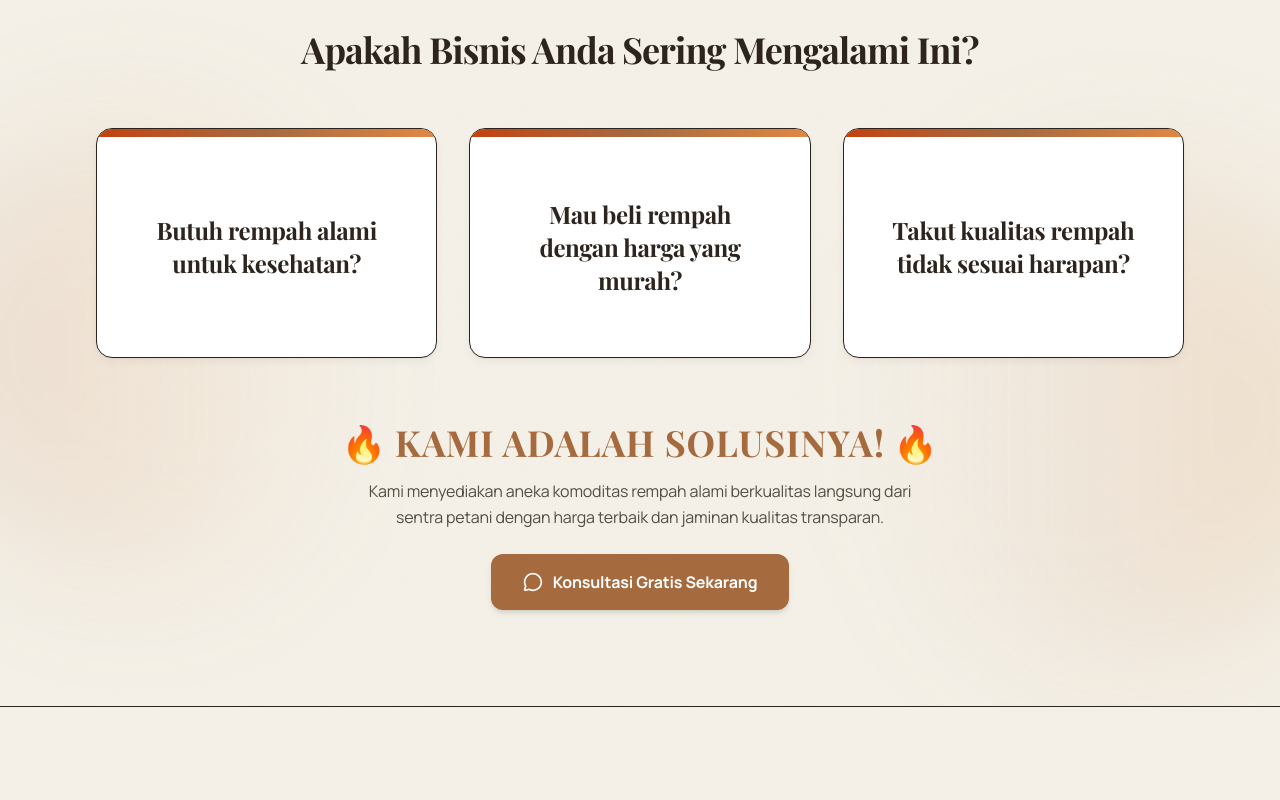
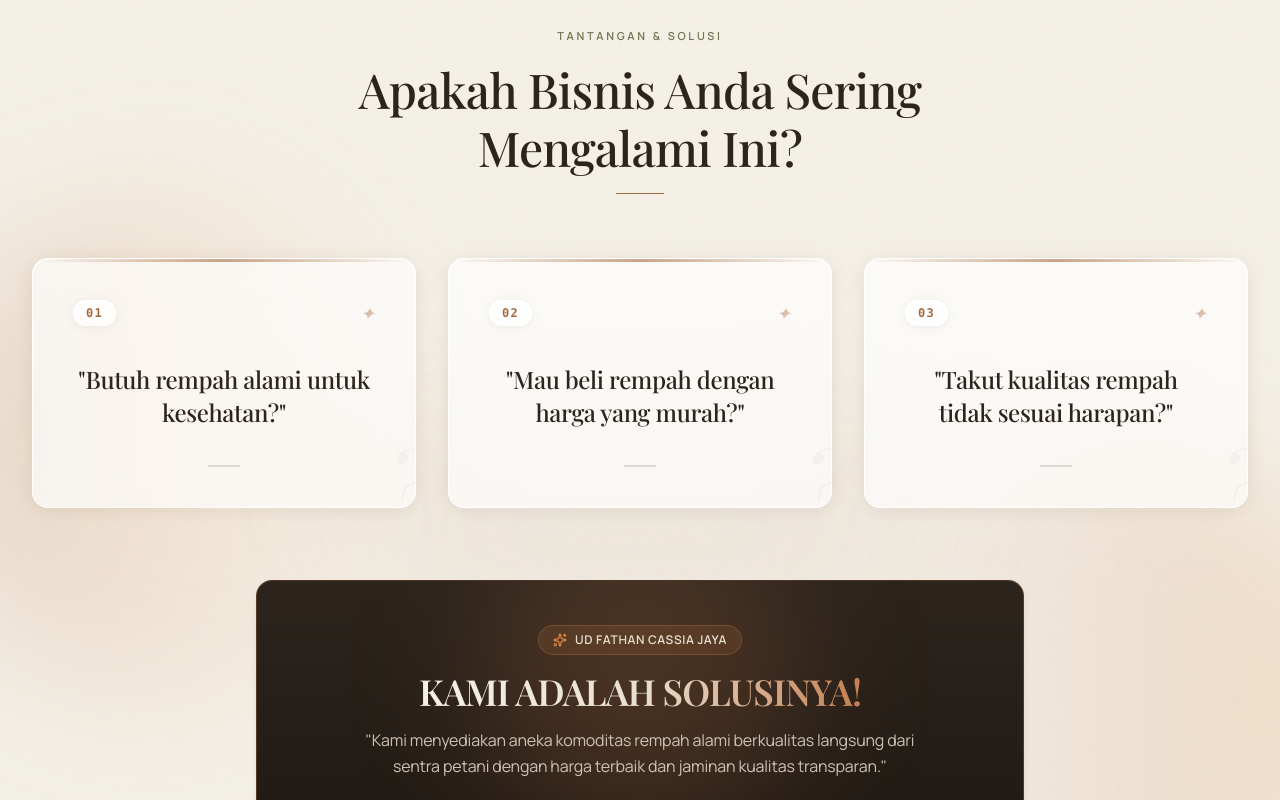
Before and after one commit to MFarisAdithya/fathan-cassia-jaya, a React (Vite) app: page / in a window 1280 px wide. Shown: the part 880-1680 px from the top of the page. Built offline with nearby package versions, Linux system fonts and the light colour scheme; a web font is replaced by a local one.

Commit message:
style(ui): elevate ProblemSection with aesthetic glassmorphism, editorial typography, and ambient warm spice glow

```diff
--- a/src/components/ProblemSection.jsx
+++ b/src/components/ProblemSection.jsx
@@ -1,7 +1,7 @@
 import React from 'react';
 import { getWhatsAppUrl, TRANSLATIONS } from '../config/siteConfig';
 import { useApp } from '../context/AppContext';
-import { MessageCircle } from 'lucide-react';
+import { MessageCircle, Sparkles, ArrowRight } from 'lucide-react';
 
 export default function ProblemSection() {
   const { lang } = useApp();
@@ -10,51 +10,91 @@ export default function ProblemSection() {
   return (
     <section id="solusi" className="bg-[#F5F1E8] dark:bg-[#191410] text-[#2C241D] dark:text-[#F5F1E8] py-16 sm:py-20 lg:py-24 relative overflow-hidden border-b border-[#2C241D]/08 dark:border-[#E8DFD1]/10 grain-overlay transition-colors duration-300">
       {/* Ambient Warm Spice Glow Orbs */}
-      <div className="absolute top-1/4 -left-20 w-[450px] h-[450px] bg-gradient-to-r from-[#A66A3F]/15 via-[#E28743]/10 to-transparent rounded-full blur-3xl pointer-events-none z-0" />
-      <div className="absolute bottom-10 -right-20 w-[500px] h-[500px] bg-gradient-to-l from-[#D97706]/15 via-[#C47F4E]/10 to-transparent rounded-full blur-3xl pointer-events-none z-0" />
+      <div className="absolute top-1/4 -left-20 w-[500px] h-[500px] bg-gradient-to-r from-[#A66A3F]/20 via-[#E28743]/12 to-transparent rounded-full blur-3xl pointer-events-none z-0" />
+      <div className="absolute bottom-10 -right-20 w-[520px] h-[520px] bg-gradient-to-l from-[#D97706]/18 via-[#C47F4E]/12 to-transparent rounded-full blur-3xl pointer-events-none z-0" />
+      <div className="absolute top-1/2 left-1/2 -translate-x-1/2 -translate-y-1/2 w-[600px] h-[300px] bg-gradient-to-t from-[#A66A3F]/10 via-[#6F7652]/08 to-transparent rounded-full blur-3xl pointer-events-none z-0" />
 
-      <div className="max-w-6xl mx-auto px-4 sm:px-6 lg:px-8 relative z-20">
+      <div className="max-w-7xl mx-auto px-4 sm:px-6 lg:px-8 relative z-10">
 
-        {/* Main Heading */}
-        <div className="text-center max-w-3xl mx-auto">
-          <h2 className="font-heading text-2xl sm:text-3xl lg:text-4xl font-bold text-[#2C241D] dark:text-[#F5F1E8] tracking-tight leading-tight">
+        {/* Section Header */}
+        <div className="max-w-3xl mx-auto text-center space-y-4">
+          <div className="flex items-center justify-center space-x-3">
+            <span className="font-body text-[11px] uppercase tracking-[0.25em] text-[#6F7652] dark:text-[#A66A3F] font-semibold">
+              {t.problem.badge}
+            </span>
+          </div>
+
+          <h2 className="font-heading text-3xl sm:text-4xl lg:text-5xl font-medium text-[#2C241D] dark:text-[#F5F1E8] leading-[1.2]">
             {t.problem.title}
           </h2>
+
+          <div className="w-12 h-[1px] bg-[#A66A3F] mx-auto" />
         </div>
 
-        {/* 3 Simple Big Cards */}
-        <div className="grid grid-cols-1 md:grid-cols-3 gap-6 sm:gap-8 mt-12 sm:mt-14">
+        {/* 3 Aesthetic Minimalist Cards */}
+        <div className="grid grid-cols-1 md:grid-cols-3 gap-6 lg:gap-8 mt-14 sm:mt-16">
           {t.problem.items.map((item) => (
             <div
               key={item.id}
-              className="bg-white dark:bg-[#251E18] rounded-2xl shadow-card hover:shadow-xl border border-[#2C241D]/08 dark:border-[#E8DFD1]/15 overflow-hidden transition-all duration-300 hover:-translate-y-1.5 flex flex-col group"
+              className="glass-panel glass-panel-hover rounded-2xl p-8 sm:p-10 flex flex-col justify-between relative overflow-hidden group min-h-[220px] sm:min-h-[250px]"
             >
-              {/* Top Accent Bar */}
-              <div className="h-2 w-full bg-gradient-to-r from-[#C2410C] via-[#A66A3F] to-[#E28743]" />
+              {/* Top ambient glow accent line */}
+              <div className="absolute top-0 left-0 right-0 h-[3px] bg-gradient-to-r from-transparent via-[#A66A3F]/60 to-transparent group-hover:via-[#A66A3F] transition-all duration-500" />
 
-              {/* Card Question Body */}
-              <div className="p-8 sm:p-10 lg:p-12 min-h-[190px] sm:min-h-[220px] flex items-center justify-center text-center">
-                <h3 className="font-heading text-xl sm:text-2xl font-bold text-[#2C241D] dark:text-[#F5F1E8] leading-snug group-hover:text-[#A66A3F] transition-colors">
-                  {item.question}
+              {/* Top Badge & Number */}
+              <div className="flex items-center justify-between relative z-10">
+                <span className="font-mono text-xs font-semibold text-[#A66A3F] tracking-widest glass-badge px-3 py-1 rounded-full">
+                  {item.id}
+                </span>
+                <span className="text-[#A66A3F]/40 group-hover:text-[#A66A3F] transition-colors duration-300 font-serif text-lg italic">
+                  ✦
+                </span>
+              </div>
+
+              {/* Question Text (Large, Bold, Editorial & Simple) */}
+              <div className="py-6 sm:py-8 flex items-center justify-center text-center relative z-10">
+                <h3 className="font-heading text-xl sm:text-2xl font-medium text-[#2C241D] dark:text-[#F5F1E8] leading-snug group-hover:text-[#A66A3F] transition-colors duration-300">
+                  "{item.question}"
                 </h3>
               </div>
+
+              {/* Bottom Subtle Indicator Line */}
+              <div className="w-8 h-[2px] bg-[#2C241D]/15 dark:bg-[#E8DFD1]/15 group-hover:w-16 group-hover:bg-[#A66A3F] transition-all duration-500 rounded-full mx-auto relative z-10" />
+
+              {/* Faint Background Watermark */}
+              <span className="absolute -bottom-6 -right-2 text-8xl font-serif text-[#2C241D]/[0.03] dark:text-[#F5F1E8]/[0.03] pointer-events-none select-none italic font-normal">
+                ?
+              </span>
             </div>
           ))}
         </div>
 
-        {/* Bottom Headline, Subtitle, & CTA Button */}
-        <div className="mt-14 sm:mt-16 text-center max-w-2xl mx-auto space-y-4">
-          <h3 className="font-heading text-2xl sm:text-3xl lg:text-4xl font-extrabold text-[#A66A3F] dark:text-[#E28743] uppercase tracking-wide flex items-center justify-center flex-wrap gap-2">
-            <span>🔥</span>
-            <span>{t.problem.solutionHeadline}</span>
-            <span>🔥</span>
+        {/* Bottom Solution Callout Banner (Refined Editorial Style) */}
+        <div className="mt-14 sm:mt-18 max-w-3xl mx-auto relative rounded-2xl p-8 sm:p-11 text-center overflow-hidden border border-[#A66A3F]/35 shadow-card bg-gradient-to-b from-[#2C241D] to-[#1E1712] text-[#F5F1E8]">
+          {/* Inner Warm Glow */}
+          <div className="absolute -top-16 left-1/2 -translate-x-1/2 w-80 h-80 bg-[#A66A3F]/25 rounded-full blur-3xl pointer-events-none" />
+
+          <div className="relative z-10 space-y-4">
+            {/* Brand Pill Badge */}
+            <div className="inline-flex items-center space-x-2 px-3.5 py-1.5 rounded-full bg-[#A66A3F]/20 border border-[#A66A3F]/40 text-[#E8DFD1] text-xs font-semibold tracking-wider uppercase">
+              <Sparkles className="w-3.5 h-3.5 text-[#E28743]" />
+              <span>UD Fathan Cassia Jaya</span>
+            </div>
+
+            {/* Solution Headline */}
+            <h3 className="font-heading text-2xl sm:text-3xl lg:text-4xl font-semibold tracking-tight text-[#F5F1E8]">
+              <span className="text-transparent bg-clip-text bg-gradient-to-r from-[#F5F1E8] via-[#E8DFD1] to-[#C47F4E]">
+                {t.problem.solutionHeadline}
+              </span>
             </h3>
 
-          <p className="font-body text-sm sm:text-base text-[#2C241D]/80 dark:text-[#E8DFD1]/80 max-w-xl mx-auto leading-relaxed font-normal">
-            {t.problem.solutionDesc}
+            {/* Solution Description */}
+            <p className="font-body text-sm sm:text-base text-[#E8DFD1]/85 max-w-xl mx-auto leading-relaxed font-normal">
+              "{t.problem.solutionDesc}"
             </p>
 
-          <div className="pt-2">
+            {/* WhatsApp CTA Button */}
+            <div className="pt-3">
               <a
                 href={getWhatsAppUrl(
                   lang === 'en'
@@ -63,11 +103,13 @@ export default function ProblemSection() {
                 )}
                 target="_blank"
                 rel="noopener noreferrer"
-              className="font-body inline-flex items-center space-x-2.5 bg-[#A66A3F] hover:bg-[#8e5831] text-white px-8 py-3.5 sm:py-4 rounded-xl text-sm sm:text-base font-bold shadow-md hover:shadow-lg active:scale-98 transition-all duration-200 cursor-pointer"
+                className="group/btn font-body inline-flex items-center space-x-2.5 bg-gradient-to-r from-[#A66A3F] to-[#8e5831] hover:from-[#8e5831] hover:to-[#734321] text-white px-8 py-3.5 sm:py-4 rounded-xl text-xs sm:text-sm font-semibold uppercase tracking-wider shadow-lg hover:shadow-xl active:scale-98 transition-all duration-300 cursor-pointer"
               >
-              <MessageCircle className="w-5 h-5 shrink-0" />
+                <MessageCircle className="w-4 h-4 shrink-0 transition-transform group-hover/btn:scale-110" />
                 <span>{t.problem.ctaBtn}</span>
+                <ArrowRight className="w-4 h-4 shrink-0 transition-transform group-hover/btn:translate-x-1" />
               </a>
+            </div>
           </div>
         </div>
 
--- a/src/config/translations.js
+++ b/src/config/translations.js
@@ -65,6 +65,7 @@ export const TRANSLATIONS = {
       ]
     },
     problem: {
+      badge: "Tantangan & Solusi",
       title: "Apakah Bisnis Anda Sering Mengalami Ini?",
       items: [
         {
@@ -507,6 +508,7 @@ export const TRANSLATIONS = {
       ]
     },
     problem: {
+      badge: "Challenges & Solutions",
       title: "Does Your Business Often Experience This?",
       items: [
         {
```
Lines whose indentation alone changed are shown as unchanged.
